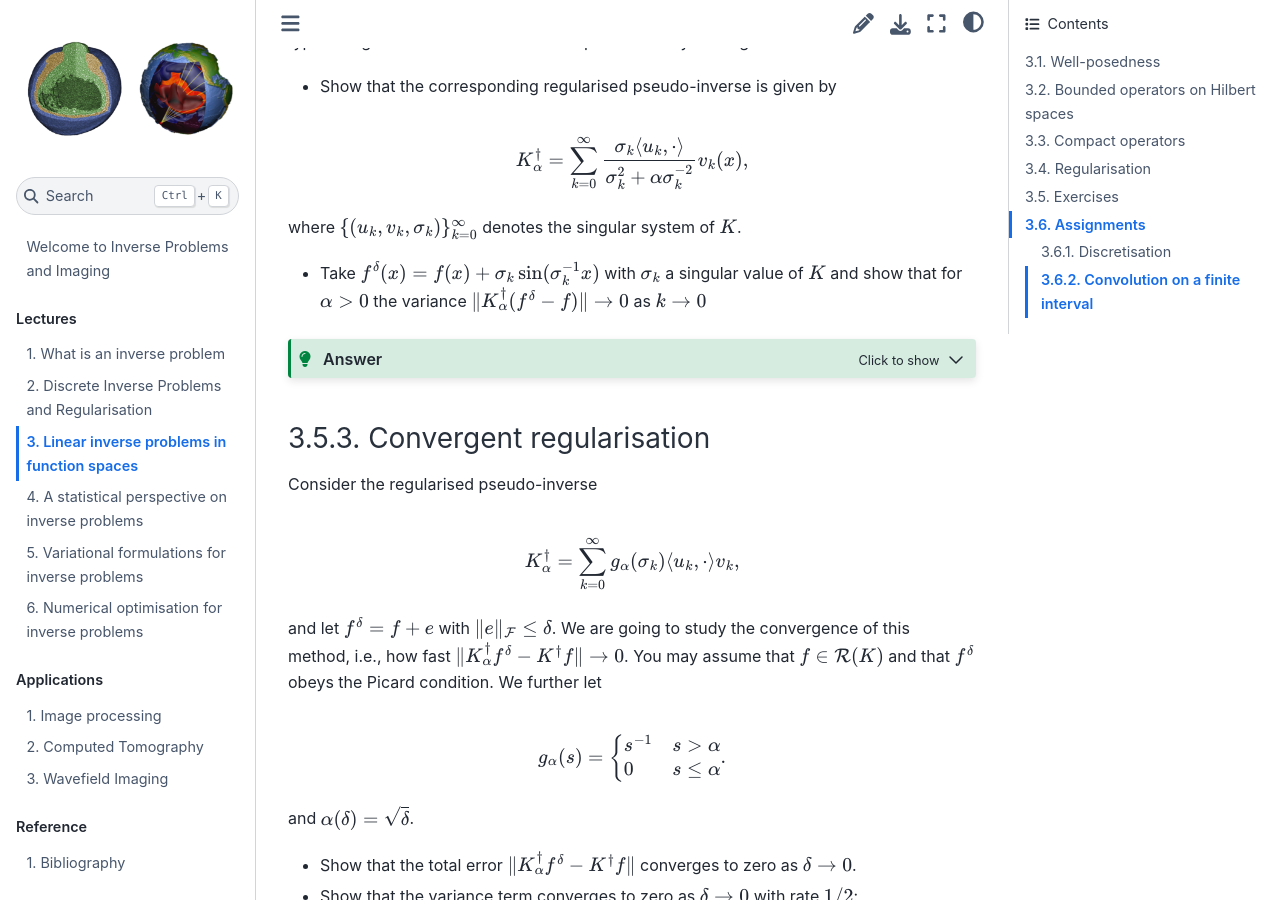
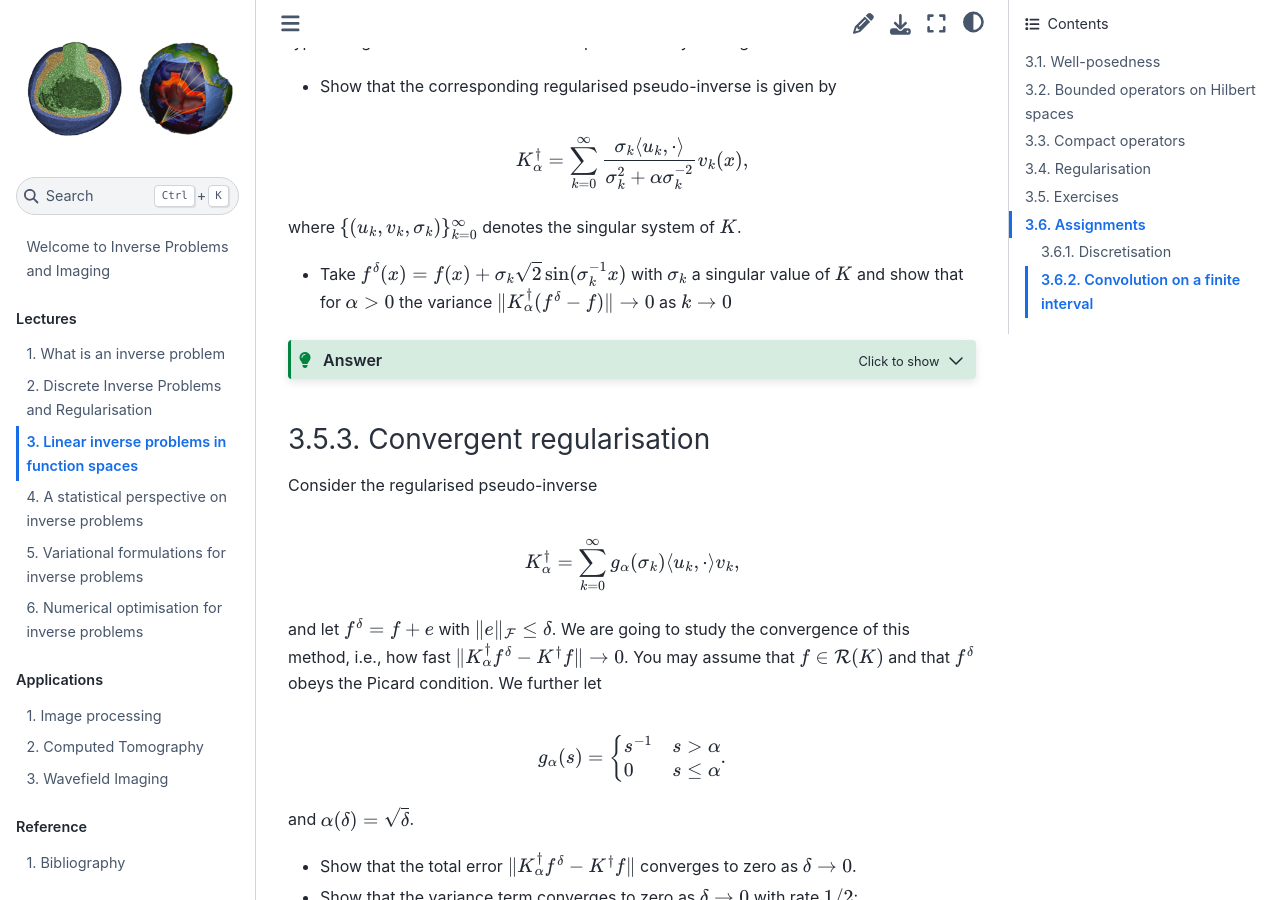
Before and after one commit to TristanvanLeeuwen/IP_and_Im_Lectures, a Jupyter Book: the page built from ip_function_spaces.md, in a window 1280 px wide and 900 px high, scrolled down 14793 px. Built offline with Jupyter Book 1.0.4 settings and Sphinx 7.4.7 and the Sphinx Book theme 1.1.4, drawn with Linux system fonts in a browser that asks for light colours.

Commit message:
minor updates

````diff
--- a/ip_function_spaces.md
+++ b/ip_function_spaces.md
@@ -414,7 +414,7 @@ $$
 At $y = 1$ this yields $v(1) = 0$. Differentiating, we find
 
 $$
-\lambda v'(y) = -\int_0^x v(z)\mathrm{d}z,
+\lambda v'(y) = -\int_0^y v(z)\mathrm{d}z,
 $$
 
 which yields $v'(0) = 0$. Differentiating once again, we find
@@ -632,7 +632,7 @@ $$K_{\alpha}^\dagger = \sum_{k=0}^\infty \frac{\sigma_k \langle u_k, \cdot \rang
 
 where $\{(u_k,v_k,\sigma_k)\}_{k=0}^\infty$ denotes the singular system of $K$.
 
-* Take $f^\delta(x) = f(x) + \sigma_k \sin(\sigma_k^{-1}x)$ with $\sigma_k$ a singular value of $K$ and show that for $\alpha > 0$ the variance $\|K_{\alpha}^\dagger (f^\delta - f)\| \rightarrow 0$ as $k \rightarrow 0$
+* Take $f^\delta(x) = f(x) + \sigma_k \sqrt{2}\sin(\sigma_k^{-1}x)$ with $\sigma_k$ a singular value of $K$ and show that for $\alpha > 0$ the variance $\|K_{\alpha}^\dagger (f^\delta - f)\| \rightarrow 0$ as $k \rightarrow 0$
 
 
 ```{admonition} Answer
@@ -640,7 +640,7 @@ where $\{(u_k,v_k,\sigma_k)\}_{k=0}^\infty$ denotes the singular system of $K$.
 
 We will use the SVD of $K$ to express the solution and derive a least-squares problem for the coefficients of $u$ using the orthonormality of the singular vectors.
 
-The right singular vectors are given by $v_k(x) = \sqrt{2}\cos\left(\sigma_k^{-1}\right)$ with $\sigma_k = (\pi(k+1/2))^{-1}$. Since these constitute an orthonormal basis for the orthogonal complement of the kernel of $K$ we can express $u$ as
+The right singular vectors are given by $v_k(x) = \sqrt{2}\cos\left(\sigma_k^{-1} x\right)$ with $\sigma_k = (\pi(k+1/2))^{-1}$. Since these constitute an orthonormal basis for the orthogonal complement of the kernel of $K$ we can express $u$ as
 
 $$u(x) = \sum_{k=0}^\infty a_k v_k(x) + w, $$
 
@@ -650,7 +650,7 @@ We can now express the least-squares problem in terms of the coefficients $a_k$
 
 $$u'(x) = -\sum_{k=0}^\infty \sigma_k^{-1}a_k u_k(x),$$
 
-with $u_k(x)$ denoting the left singular vectors $u_k(x) = \sqrt{2}\sin\left(\sigma_k^{-1}\right)$. Then
+with $u_k(x)$ denoting the left singular vectors $u_k(x) = \sqrt{2}\sin\left(\sigma_k^{-1} x\right)$. Then
 
 $$\|u'\|^2 = \sum_{k=0}^\infty \frac{a_k^2}{\sigma_k^2},$$
 
````
Also changed, not shown: other parts of ip_function_spaces.md (+1 -1 lines).
